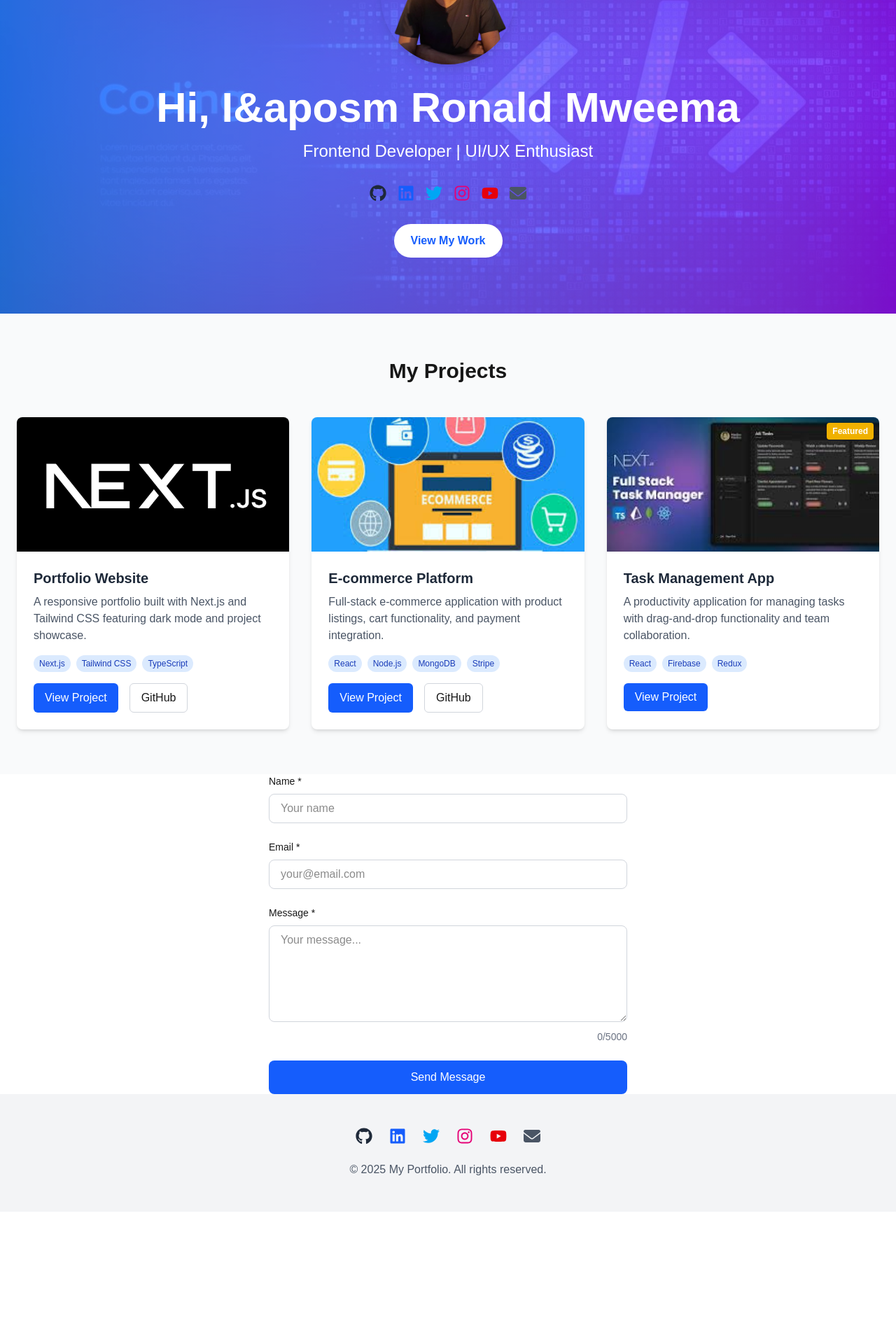
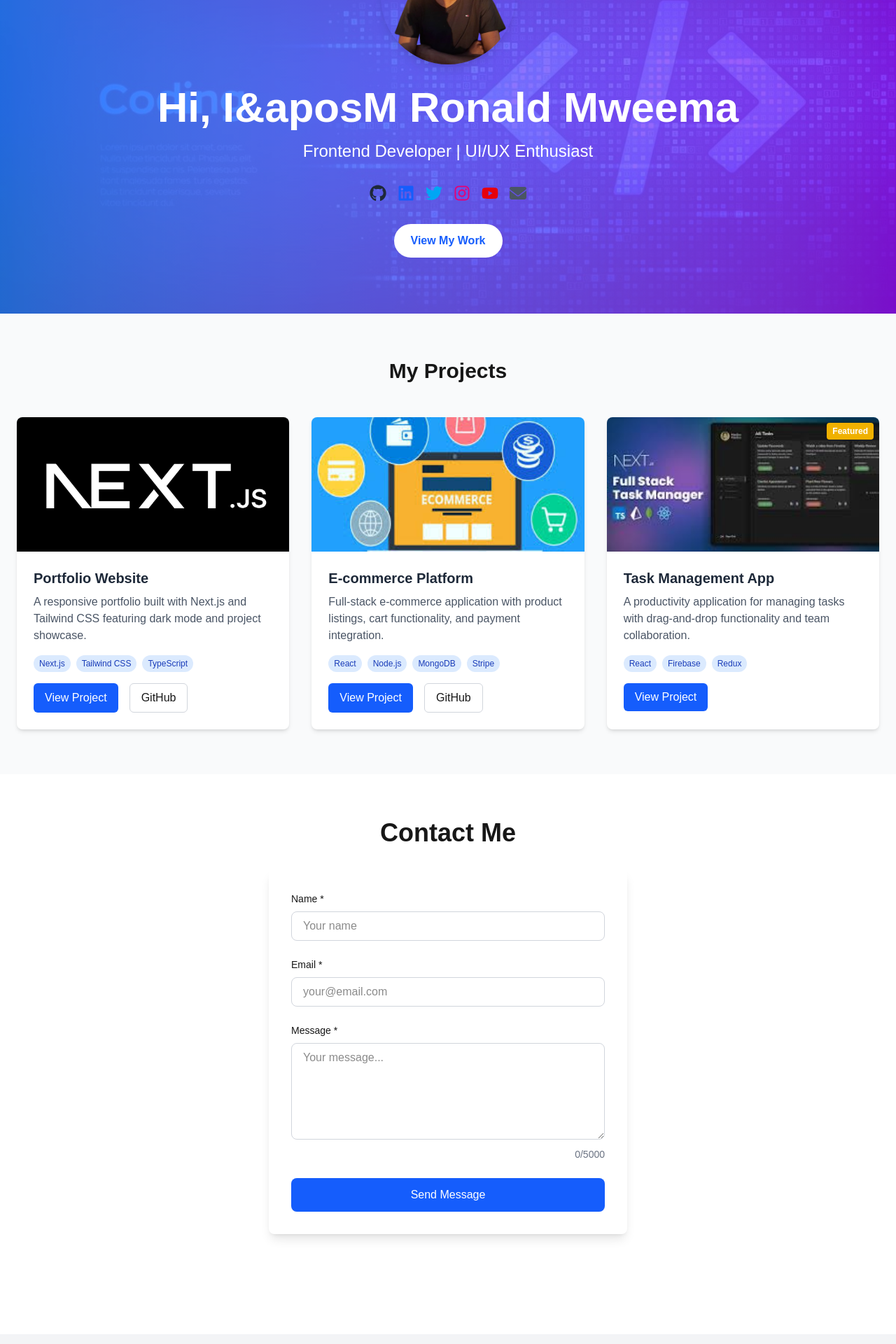
Before and after one commit to ron199807/ronald-web, a Next.js app: page / in a window 1280 px wide. Shown: the part 240-2160 px from the top of the page at 70% size. Before the commit the page ends 1971 px from the top, so only its background shows below. Built offline with nearby package versions, Linux system fonts and the light colour scheme.

Commit message:
added contact form at the end of the page

```diff
--- a/components/ContactForm.tsx
+++ b/components/ContactForm.tsx
@@ -123,7 +123,7 @@ const ContactForm = () => {
   };
 
   return (
-    <form onSubmit={handleSubmit} className="space-y-6 max-w-lg mx-auto">
+    <form onSubmit={handleSubmit} className="space-y-6 max-w-lg mx-auto dark:bg-gray-800 w-full p-8 rounded-lg shadow-lg">
       {/* Name Field */}
       <div>
         <label htmlFor="name" className="block text-sm font-medium mb-2">
--- a/components/Hero.tsx
+++ b/components/Hero.tsx
@@ -30,7 +30,7 @@ export default function Hero() {
         </div>
 
         <h1 className="text-4xl md:text-6xl font-bold mb-4">
-          Hi, I&aposm Ronald Mweema
+          Hi, I&aposM Ronald Mweema
         </h1>
         <p className="text-xl md:text-2xl mb-8">
           Frontend Developer | UI/UX Enthusiast
--- a/pages/index.tsx
+++ b/pages/index.tsx
@@ -31,9 +31,12 @@ export default function Home() {
           </div>
         </section>
       </main>
-
-
-      <ContactForm />
+      <section className="min-h-screen py-16">
+        <div className="container mx-auto px-6 max-w-3xl">
+          <h1 className="text-4xl font-bold text-center mb-8">Contact Me</h1>
+          <ContactForm />
+        </div>
+      </section>
       <Footer />
     </>
   );
```
